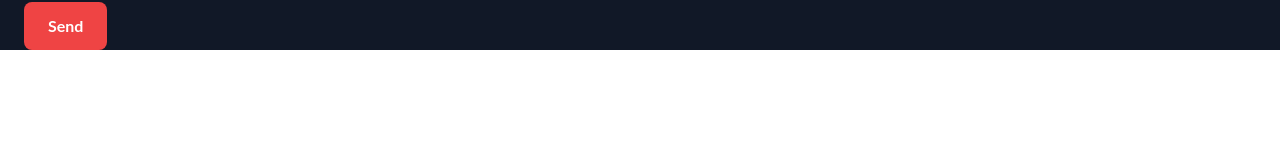
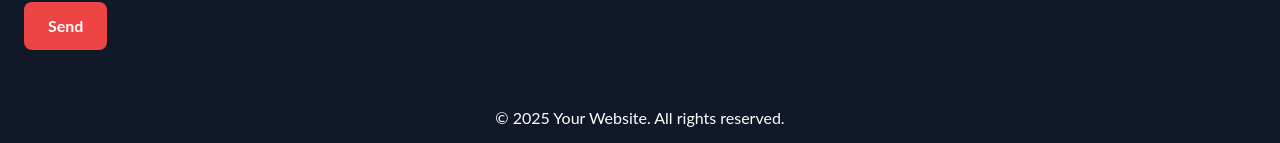
Before and after one commit to AyushTyagi2/portfolio, a Next.js app: page / in a window 1280 px wide. Shown: the part 5003-5146 px from the top of the page. Before the commit the page ends 5053 px from the top, so only its background shows below. Built offline with nearby package versions, Linux system fonts and the light colour scheme.

Commit message:
added copyrights

```diff
--- a/src/app/home/contactus.js
+++ b/src/app/home/contactus.js
@@ -131,6 +131,9 @@ const ContactSection = () => {
           </div>
         </div>
       </div>
+      <footer className=" text-white text-center p-4 mt-10">
+      <p>© {new Date().getFullYear()} Your Website. All rights reserved.</p>
+    </footer>
     </section>
   );
 };
```
